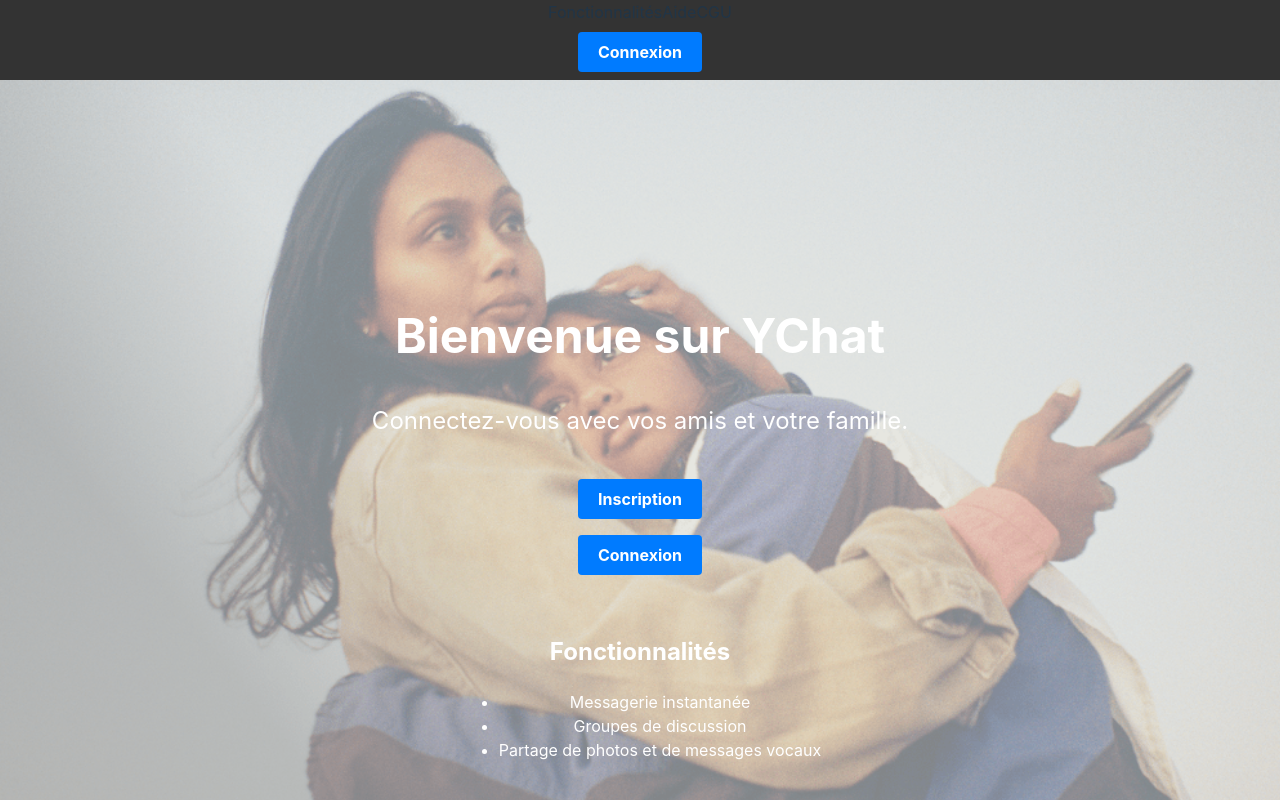
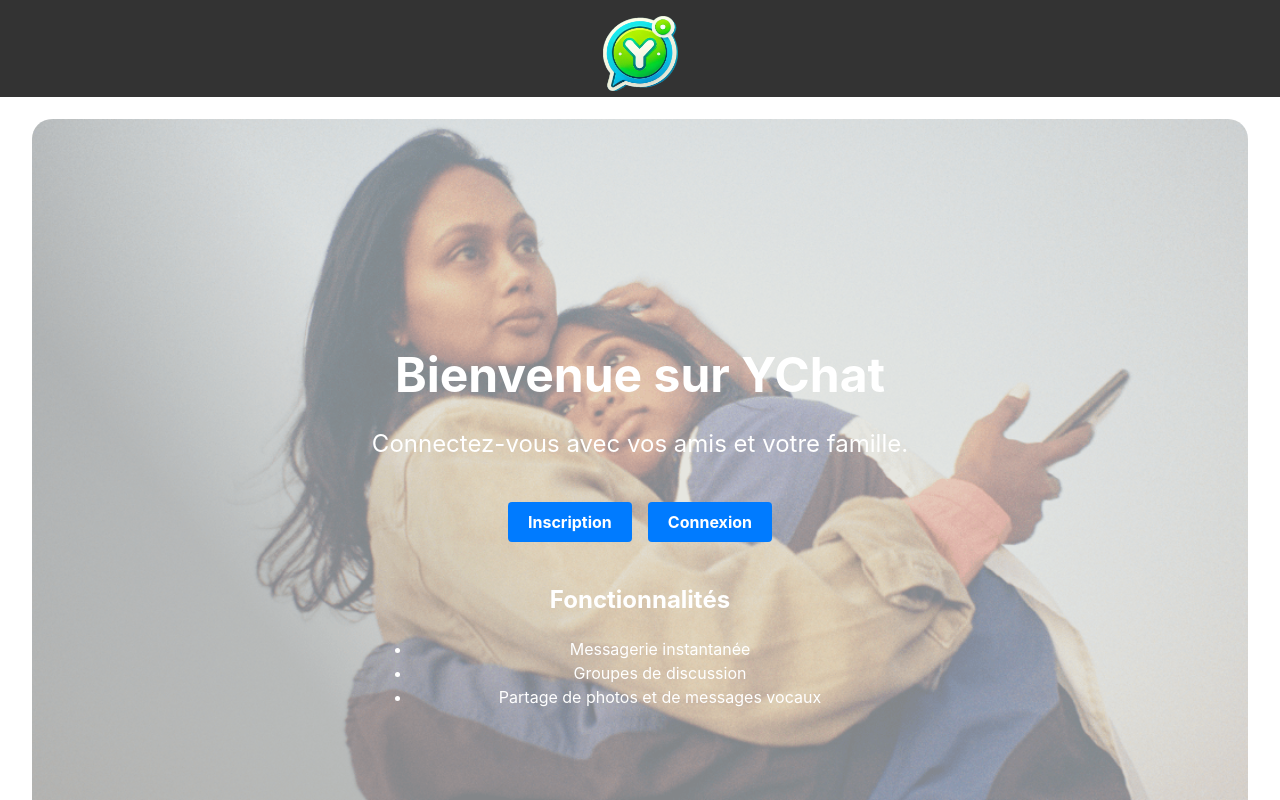
Before and after one commit to Forantis/YChat, a React (Vite) app: page / in a window 1280 px wide. Shown: the top 800 px of the page. Built offline with nearby package versions, Linux system fonts and the light colour scheme.

Commit message:
Mise à jour du style et de la structure des composants LandingPage et NavBar

```diff
--- a/src/components/LandingPage/LandingPage.scss
+++ b/src/components/LandingPage/LandingPage.scss
@@ -11,10 +11,11 @@
 
     &__background {
         position: absolute;
-        top: 0;
-        left: 0;
-        width: 100%;
-        height: 100%;
+        //top: 0;
+        //left: 0;
+        width: 95%;
+        height: 95%;
+        border-radius: 20px;
         z-index: -1;
         overflow: hidden;
 
--- a/src/components/LandingPage/LandingPage.tsx
+++ b/src/components/LandingPage/LandingPage.tsx
@@ -10,7 +10,7 @@
                 <img src="./images/Image_LP.png" alt="YChat logo" className="images_LP">
                 </img>
             </div>
-            <div className="landing-page">
+            <div className="landing-page__titre">
                 <h1>Bienvenue sur YChat</h1>
                 <p>Connectez-vous avec vos amis et votre famille.</p>
                 <Button onClick={() => console.log('Inscription button clicked')}>Inscription</Button>
--- a/src/components/UI/NavBar/NavBar.scss
+++ b/src/components/UI/NavBar/NavBar.scss
@@ -1,4 +1,6 @@
 .navbar {
+    display: flex;
+    flex-direction: column;
     background-color: #333;
     overflow: hidden;
     position: relative;
@@ -25,3 +27,9 @@
     background-color: #4CAF50;
     color: blue;
 }
+
+.image_logo {
+    width: 75px;
+    height: 75px;
+    margin-top: 1rem;
+}
--- a/src/components/UI/NavBar/NavBar.tsx
+++ b/src/components/UI/NavBar/NavBar.tsx
@@ -1,19 +1,20 @@
 import React from 'react';
 import './NavBar.scss';
-import Button from '../Button/Button';
 
 const NavBar: React.FC = () => {
     return (
         <div className="navbar-container">
             <div className="navbar">
                 <div className="navbar-content">
-                    <div className="navbar-links">
-                        <span className="navbar-link">Fonctionnalités</span>
-                        <span className="navbar-link">Aide</span>
-                        <span className="navbar-link">CGU</span>
-                    </div>
-                    <Button onClick={() => console.log('Connexion button clicked')}>Connexion</Button>
+                    <img src="./images/logo.png" alt="YChat logo" className=" image_logo">
+                    </img>
                 </div>
+                {/* <div className="navbar-links">
+                    <span className="navbar-link">Fonctionnalités</span>
+                    <span className="navbar-link">Aide</span>
+                    <span className="navbar-link">CGU</span>
+                </div> */}
+
             </div>
         </div>
     );
```
Also changed, not shown: public/images/logo.png (added).
